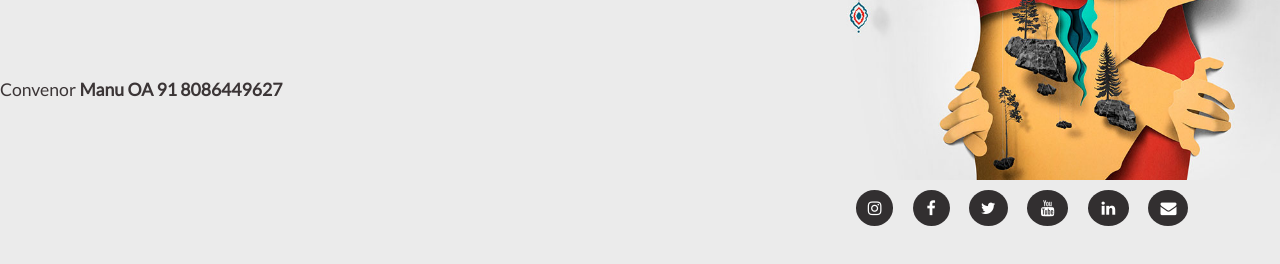
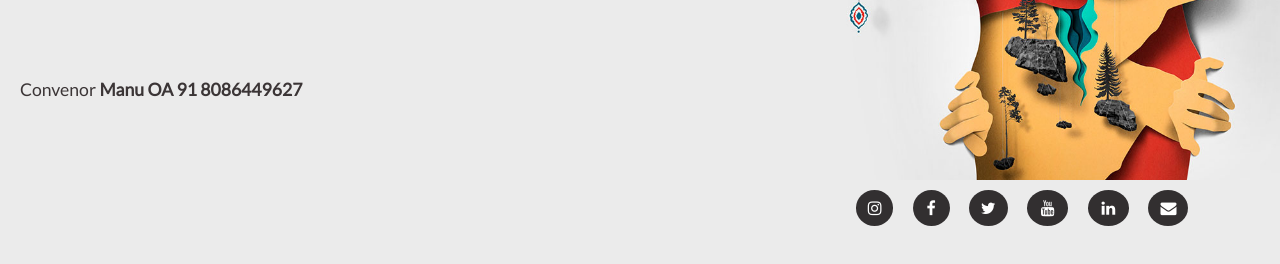
Before and after one commit to divyab275/dhwani19, a plain HTML site: page new.html in a window 1280 px wide. Shown: the part 4460-4724 px from the top of the page. Drawn offline with nearby package versions, Linux system fonts and the light colour scheme; no server answers; a script that the page names is missing.

Commit message:
Update new.html

```diff
--- a/new.html
+++ b/new.html
@@ -165,7 +165,7 @@
             <h3 class="sectiontitle">contact us</h3>
             <div class="mapouter" style="margin: auto;"><div class="gmap_canvas"><iframe id="gmap_canvas" src="https://maps.google.com/maps?q=College%20of%20Engineering%2C%20Trivandrum&t=&z=17&ie=UTF8&iwloc=&output=embed" frameborder="0" scrolling="no" marginheight="0" marginwidth="0" ></iframe></div><style>.mapouter{text-align: center;}.gmap_canvas {overflow:hidden;background:none!important;}</style></div>
 
-            <p class="desc" align="center" >
+            <p class="desc" align="center" style="margin-left: 20px;">
 
              Convenor <strong>Manu OA 91 8086449627</strong>
             </p>
```
